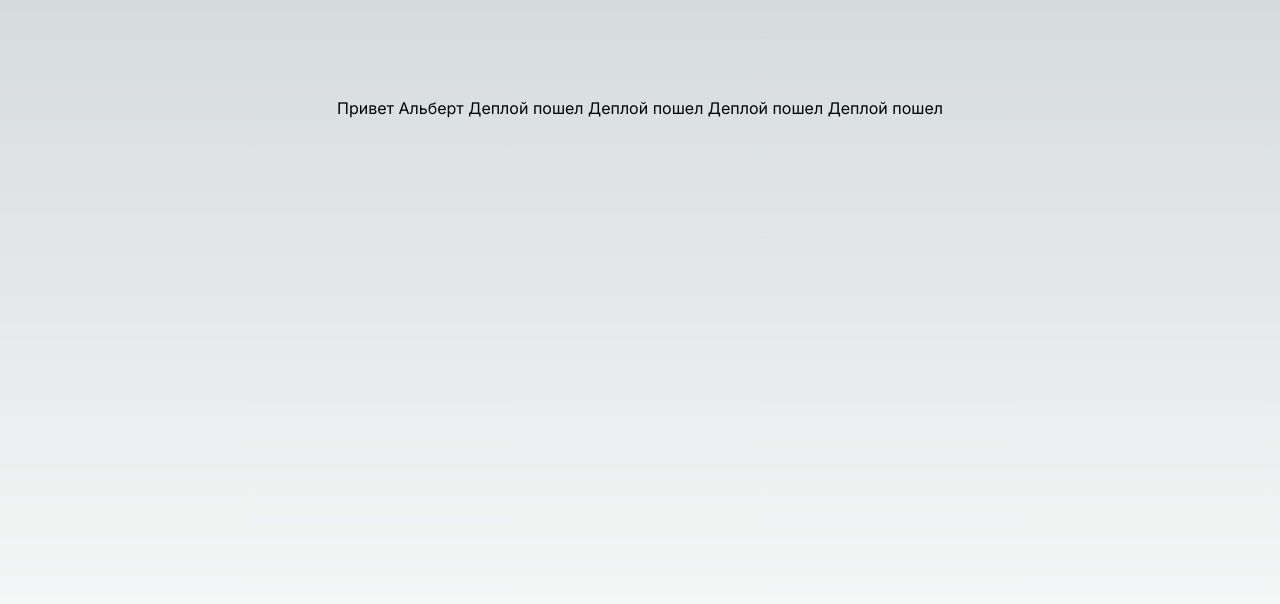
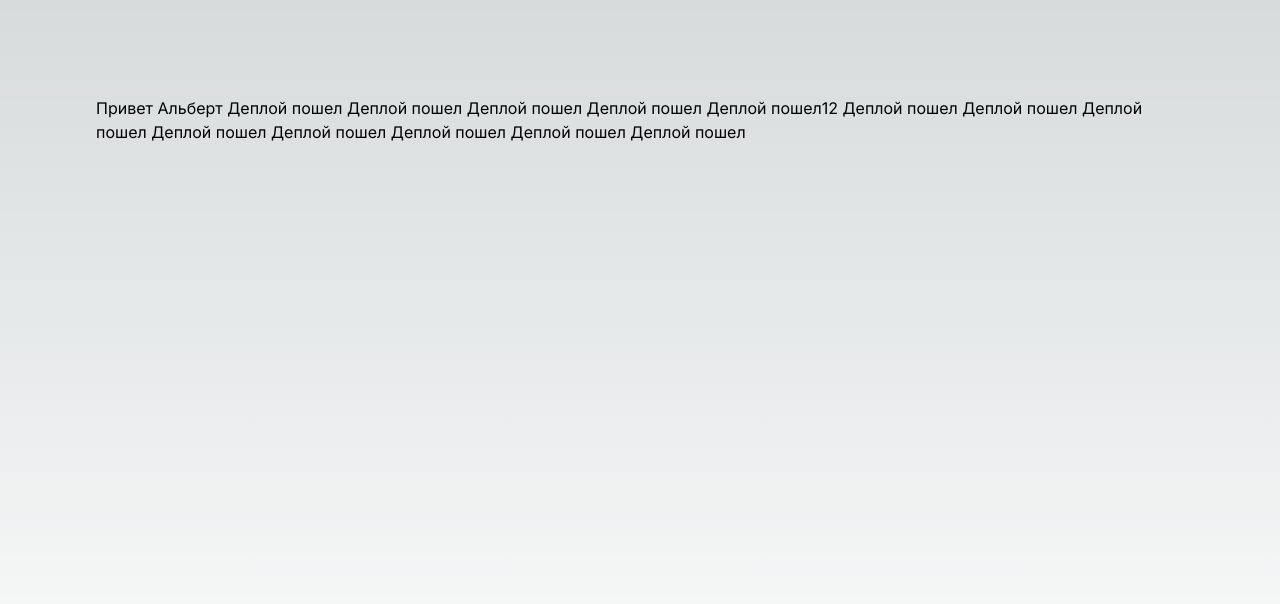
Before and after one commit to omgpiu/static, a Next.js app: page / in a window 1280 px wide. Shown: the top 604 px of the page. Built offline with nearby package versions, Linux system fonts and the light colour scheme.

Commit message:
init deploy

```diff
--- a/pages/index.tsx
+++ b/pages/index.tsx
@@ -12,6 +12,15 @@ export default function Home() {
       Деплой пошел
       Деплой пошел
       Деплой пошел
+      Деплой пошел12
+      Деплой пошел
+      Деплой пошел
+      Деплой пошел
+      Деплой пошел
+      Деплой пошел
+      Деплой пошел
+      Деплой пошел
+      Деплой пошел
     </main>
   )
 }
```
